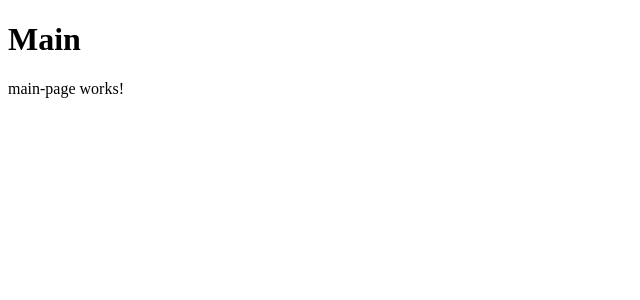
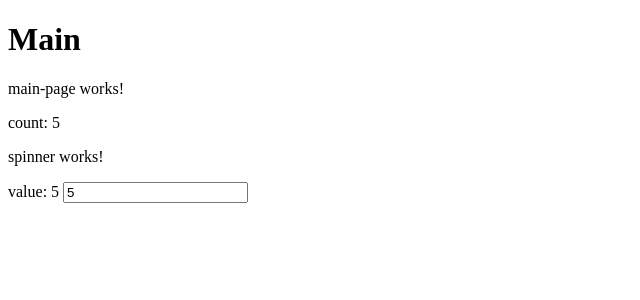
Before and after one commit to vg1ne/angularCC, an Angular app: page /main in a window 1280 px wide. Shown: the top 300 px of the page, without its empty margins (0-640 px from the left). Built offline with nearby package versions, Linux system fonts and the light colour scheme.

Commit message:
added spinner reactive component

```diff
--- a/src/app/app.module.ts
+++ b/src/app/app.module.ts
@@ -5,6 +5,7 @@ import {AppComponent} from './app.component';
 import {RouterModule} from "@angular/router";
 import { AppRoutingModule } from './/app-routing.module';
 import {MainModule} from "./main/main.module";
+import {FormsModule} from "@angular/forms";
 
 @NgModule({
   declarations: [AppComponent],
--- a/src/app/main/main-page/main-page.component.html
+++ b/src/app/main/main-page/main-page.component.html
@@ -1,3 +1,10 @@
 <p>
   main-page works!
 </p>
+<form>
+  count: {{count}}
+  <app-spinner
+    name="count"
+    [(ngModel)]="count"
+  ></app-spinner>
+</form>
--- a/src/app/main/main-page/main-page.component.ts
+++ b/src/app/main/main-page/main-page.component.ts
@@ -3,10 +3,10 @@ import { Component, OnInit } from '@angular/core';
 @Component({
   selector: 'app-main-page',
   templateUrl: './main-page.component.html',
-  styleUrls: ['./main-page.component.css']
+  styleUrls: ['./main-page.component.scss']
 })
 export class MainPageComponent implements OnInit {
-
+  count = 5
   constructor() { }
 
   ngOnInit() {
--- a/src/app/main/main.module.ts
+++ b/src/app/main/main.module.ts
@@ -2,10 +2,15 @@ import { NgModule } from '@angular/core';
 import { CommonModule } from '@angular/common';
 
 import { MainPageComponent } from './main-page/main-page.component';
+import {SharedModule} from "../shared/shared.module";
+import {FormsModule, ReactiveFormsModule} from "@angular/forms";
 
 @NgModule({
   imports: [
     CommonModule,
+    SharedModule,
+    FormsModule,
+    ReactiveFormsModule,
   ],
   declarations: [MainPageComponent],
   exports: [MainPageComponent]
--- a/src/app/shared/shared.module.ts
+++ b/src/app/shared/shared.module.ts
@@ -1,10 +1,13 @@
 import { NgModule } from '@angular/core';
 import { CommonModule } from '@angular/common';
 import { SpinnerComponent } from './spinner/spinner.component';
+import {FormsModule, ReactiveFormsModule} from "@angular/forms";
 
 @NgModule({
   imports: [
-    CommonModule
+    CommonModule,
+    FormsModule,
+    ReactiveFormsModule,
   ],
   declarations: [SpinnerComponent],
   exports: [SpinnerComponent]
--- a/src/app/shared/spinner/spinner.component.html
+++ b/src/app/shared/spinner/spinner.component.html
@@ -1,3 +1,9 @@
 <p>
   spinner works!
 </p>
+value: {{value}}
+<input type="number"
+       [(ngModel)]="value"
+       (ngModelChange)="onModelChange(value)"
+       [disabled]="disabled"
+>
--- a/src/app/shared/spinner/spinner.component.ts
+++ b/src/app/shared/spinner/spinner.component.ts
@@ -1,15 +1,46 @@
-import { Component, OnInit } from '@angular/core';
+import {Component, forwardRef, Input, OnInit} from '@angular/core';
+import {ControlValueAccessor, NG_VALUE_ACCESSOR} from "@angular/forms";
 
 @Component({
   selector: 'app-spinner',
   templateUrl: './spinner.component.html',
-  styleUrls: ['./spinner.component.scss']
+  styleUrls: ['./spinner.component.scss'],
+  providers: [
+    {
+      provide: NG_VALUE_ACCESSOR,
+      useExisting: forwardRef(() => SpinnerComponent),
+      multi: true
+    }
+  ]
 })
-export class SpinnerComponent implements OnInit {
+export class SpinnerComponent implements ControlValueAccessor {
+  @Input() disabled = false;
+  private innerValue;
 
-  constructor() { }
-
-  ngOnInit() {
+  get value(){
+    return this.innerValue
+  }
+  set value(value: number | null){
+    this.innerValue = value
   }
 
+  onChange = (value: number) => {};
+  onTouched = () => {};
+  writeValue(value: number): void {
+    this.value = value
+    this.onChange(value)
+  }
+  registerOnChange(fn: (value: number) => void): void {
+    this.onChange = fn;
+  }
+  registerOnTouched(fn: () => void): void {
+    this.onTouched = fn;
+  }
+  setDisabledState(isDisabled: boolean): void {
+    this.disabled = isDisabled;
+  }
+  onModelChange(value) {
+    this.value = value;
+    this.onChange(value);
+  }
 }
```
Also changed, not shown: src/app/main/main-page/main-page.component.css (deleted), src/app/main/main-page/main-page.component.scss (added).
